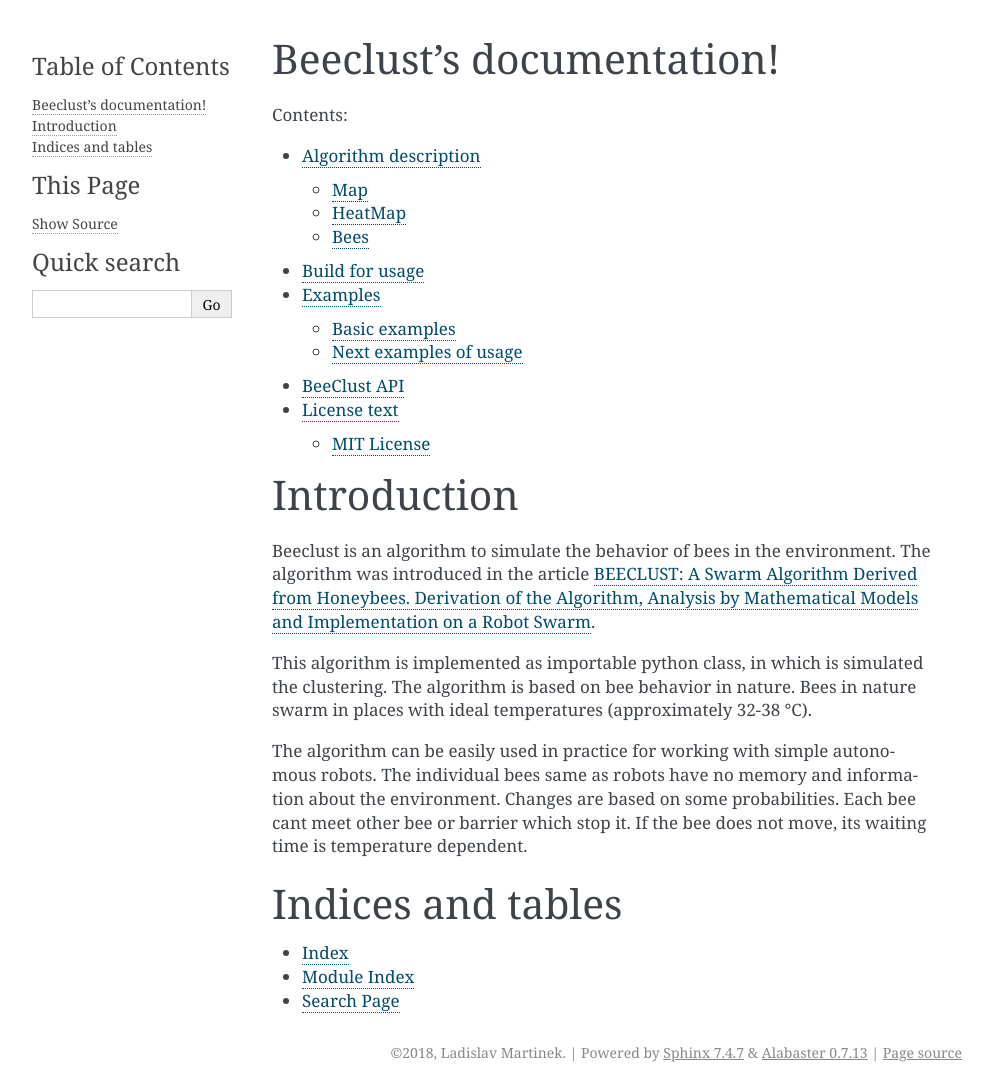
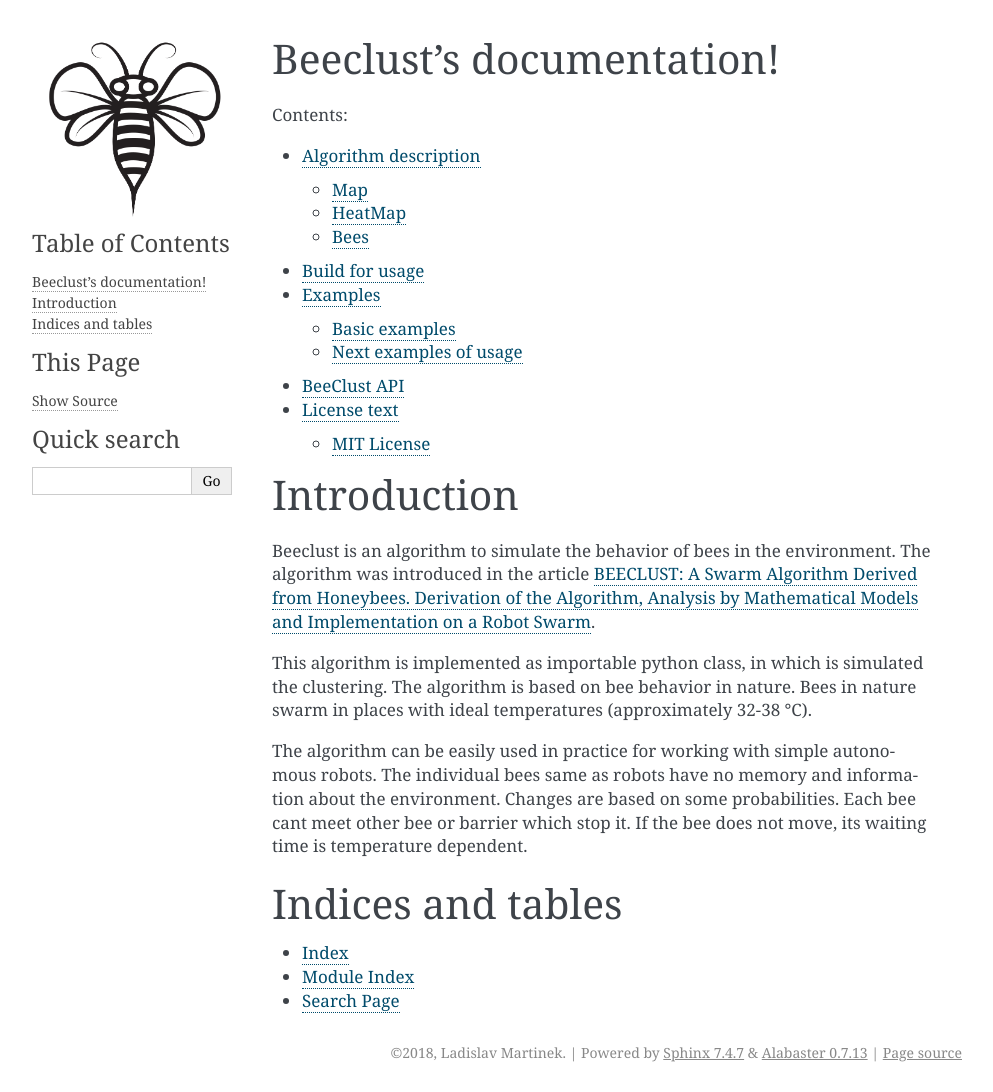
Before and after one commit to martilad/beeclust, a Sphinx documentation site: the page built from docs/index.rst, in a window 1280 px wide. Shown: the whole page, without its empty margins (148-1141 px from the left). Built offline with Sphinx 7.4.7, drawn with Linux system fonts in a browser that asks for light colours.

Commit message:
add logo

```diff
--- a/docs/conf.py
+++ b/docs/conf.py
@@ -78,6 +78,9 @@ pygments_style = None
 # a list of builtin themes.
 #
 html_theme = 'alabaster'
+
+# Logo
+html_logo = "_static/logo.png"
 
 # Theme options are theme-specific and customize the look and feel of a theme
 # further.  For a list of options available for each theme, see the
```
Also changed, not shown: docs/_static/logo.png (added).
